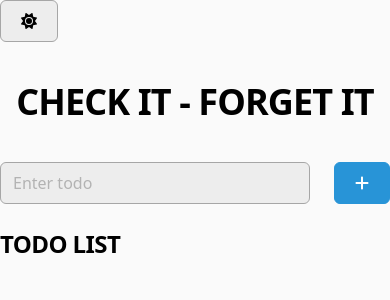
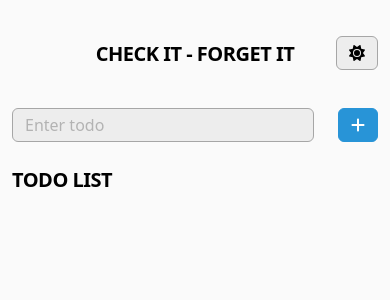
Before and after one commit to stinanerin/todo-list, a React (Vite) app: page / in a window 390 px wide. Shown: the top 300 px of the page. Built offline with nearby package versions, Linux system fonts and the light colour scheme.

Commit message:
Add header and some mobile styling

```diff
--- a/src/App.jsx
+++ b/src/App.jsx
@@ -1,7 +1,7 @@
 import { useState, useEffect } from "react";
 import NewTodoForm from "./components/NewTodoForm";
 import TodoList from "./components/TodoList";
-import ToggleDarkMode from "./components/ToggleDarkMode";
+import Header from "./components/Header";
 
 import "./index.css";
 
@@ -73,14 +73,12 @@ function App() {
     };
 
     return (
-        <div className="max-w-lg  mb-5 mx-auto flex justify-center ">
-            <div className="w-full">
-                <ToggleDarkMode />
-                <h1 className="my-10 text-4xl text-center uppercase font-bold tracking-tight text-text ">
-                    Check it - forget it
-                </h1>
+        <div className=" max-w-lg mx-3 mb-5 xs:mx-auto flex justify-center  ">
+            <div className="w-full ">
+                <Header />
+
                 <NewTodoForm onSubmit={addTodo} />
-                <h2 className="my-6 text-2xl  uppercase font-bold tracking-tight text-text ">
+                <h2 className="my-6 text-xl md:text-2xl  uppercase font-bold tracking-tight text-text ">
                     Todo list
                 </h2>
                 <TodoList
--- a/src/components/Button.jsx
+++ b/src/components/Button.jsx
@@ -35,7 +35,7 @@ const Button = ({ type, aria, onClick = () => {}, disabled = false }) => {
         case "dark-mode":
             buttonDesign = {
                 content: <FontAwesomeIcon icon={faMoon} />,
-                classes: " text-text border border-border bg-elem_bg ",
+                classes: "text-text border border-border bg-elem_bg ",
                 aria,
             };
             break;
@@ -48,7 +48,7 @@ const Button = ({ type, aria, onClick = () => {}, disabled = false }) => {
             break;
     }
 
-    const buttonClasses = `px-5 py-2 font-medium rounded-md ${
+    const buttonClasses = `px-3 py-1 md:px-4 md:py-2 text-m  rounded-md ${
         disabled ? "opacity-50 cursor-not-allowed" : ""
     } ${buttonDesign.classes}`;
 
--- /dev/null
+++ b/src/components/Header.jsx
@@ -0,0 +1,16 @@
+import ToggleDarkMode from "./ToggleDarkMode";
+
+const Header = () => {
+    return (
+        <header className="text-center my-10 ">
+            <h1 className="text-xl md:text-3xl text-center uppercase font-bold tracking-tight text-text ">
+                Check it - forget it
+            </h1>
+            <div className="absolute top-9 right-3 md:right-9 ">
+                <ToggleDarkMode />
+            </div>
+        </header>
+    );
+};
+
+export default Header;
--- a/src/components/NewTodoForm.jsx
+++ b/src/components/NewTodoForm.jsx
@@ -44,7 +44,7 @@ const NewTodoForm = ({
                 value={newItem}
                 onChange={(e) => setNewItem(e.target.value)}
                 type="text"
-                className={`w-full bg-elem_bg border border-border text-text placeholder-placeholder rounded-md px-3 py-2  backdrop-blur-lg`}
+                className={`w-full bg-elem_bg border border-border text-text placeholder-placeholder rounded-md px-3 py-1 md:px-3 md:py-2    backdrop-blur-lg`}
                 placeholder="Enter todo"
             />
             <Button type="add" aria="Add todo" />
--- a/src/components/TodoItem.jsx
+++ b/src/components/TodoItem.jsx
@@ -10,7 +10,7 @@ const TodoItem = ({
 }) => {
     return (
         <li className="flex justify-between items-center gap-6 mb-4 ">
-            <div className="w-full flex items-center px-3 py-2 ">
+            <div className="w-full flex items-center px-3 py-1 md:px-5 md:py-3 ">
                 <input
                     type="checkbox"
                     checked={completed}
--- a/tailwind.config.js
+++ b/tailwind.config.js
@@ -1,4 +1,7 @@
 /** @type {import('tailwindcss').Config} */
+
+import defaultTheme from "tailwindcss/defaultTheme";
+
 export default {
     content: ["./index.html", "./src/**/*.{js,ts,jsx,tsx}"],
     theme: {
@@ -22,6 +25,10 @@ export default {
                 },
             },
         },
+        screens: {
+            xs: "540px",
+            ...defaultTheme.screens,
+        },
     },
     plugins: [],
 };
```
